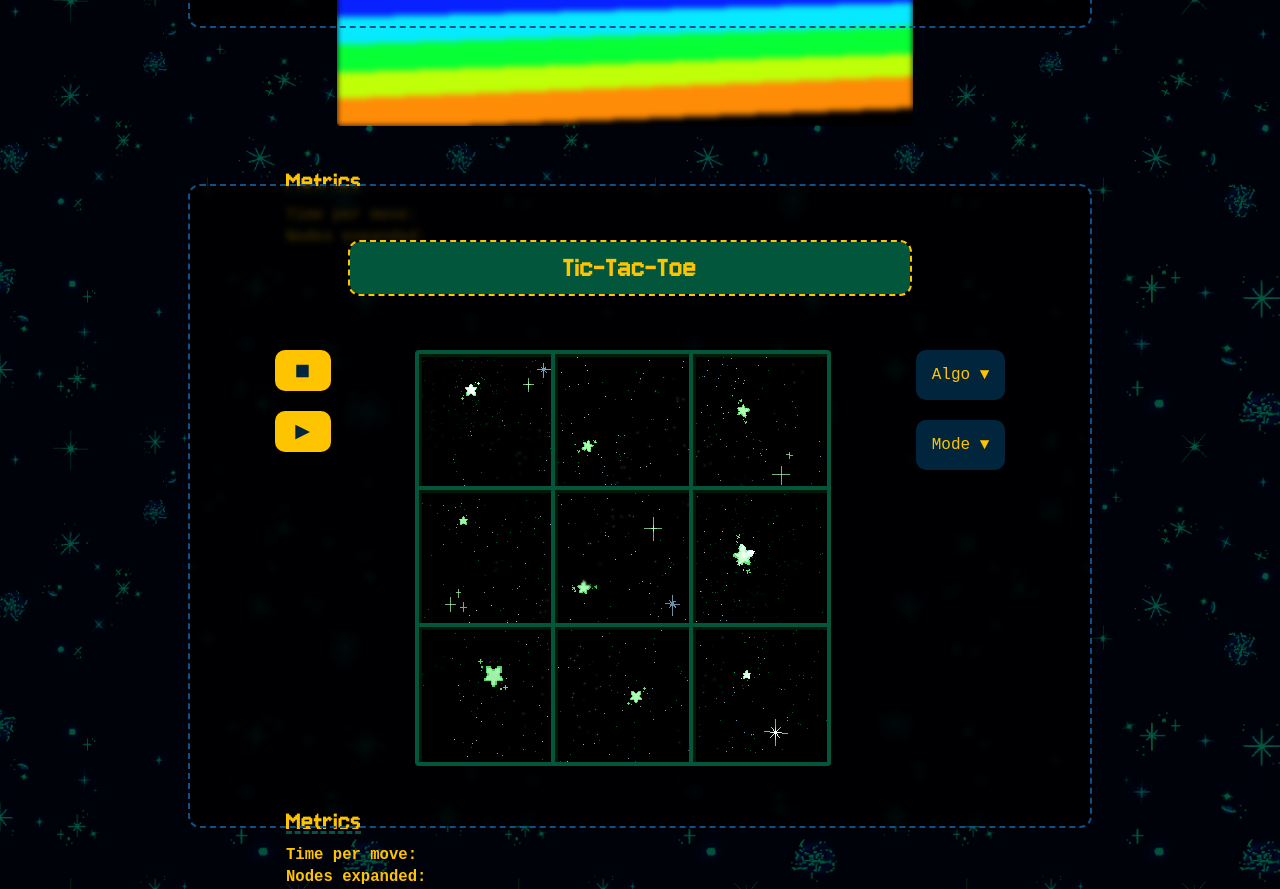
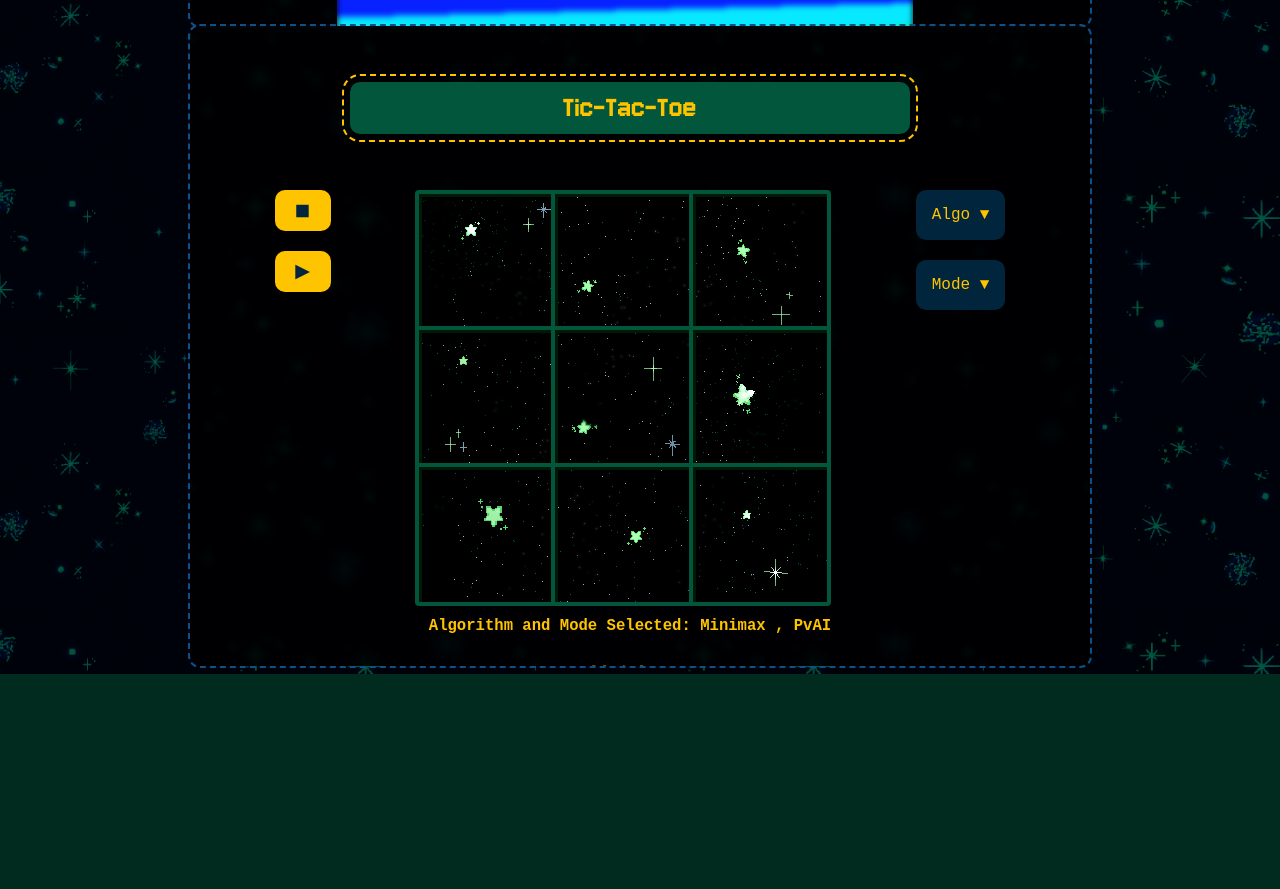
Before and after one commit to sammilo/GameSolver, a React (Vite) app: page / in a window 1280 px wide. Shown: the part 780-1669 px from the top of the page. After the commit the page ends 1454 px from the top, so only its background shows below. Built offline with nearby package versions, Linux system fonts and the light colour scheme.

Commit message:
CSS: Fixed spacing and alignment issues on different screens FEAT: Added all button and drop-down functionarily, and expanded on the solution algorithms.

```diff
--- a/src/App.css
+++ b/src/App.css
@@ -25,8 +25,7 @@
 .containers-wrapper {
   display: flex;
   flex-direction: row;
-  justify-content: space-around;
-  gap: 160px;
+  justify-content: space-evenly;
   align-items: center;
   flex-wrap: wrap;
 }
@@ -80,6 +79,7 @@ h2 {
   margin: 56px 180px 56px 160px;
   opacity: 1;
   outline: 2px dashed #ffc400;
+  outline-offset: 6px;
   border-radius: 10px;
   padding: 10px;
   font-size: 2.0em;
@@ -93,8 +93,9 @@ h3 {
   font-size: 1.8em;
   text-decoration: underline;
   text-decoration-color: #02563C;
-  text-decoration-style:dashed;
-  margin: 24px 0px 8px 0px;
+  text-decoration-style: dashed;
+  text-align: center;
+  margin: 20px 20px 0px 0px;
 }
 /* Subtitles (selection boxes and metrics text) */
 p {
@@ -103,7 +104,8 @@ p {
   font-size: 1.2em;
   font-weight: bolder;
   line-height: 1.4;
-  margin: 0px 0px 0px 0px;
+  text-align: center;
+  margin: 10px 20px 0px 0px;
 }
 
 /* Button styles */
@@ -126,9 +128,11 @@ button:hover {
 .game-container {
   display: flex;
   flex-direction: column;
+  flex: 1 1 auto;
   height: 100%;
   min-width: 840px;
   width: 100%;
+  overflow-y: hidden;
 }
 /* Buttons, visualization, and selection boxes */
 .visual-btns-container {
@@ -147,7 +151,6 @@ button:hover {
 .metrics-container {
   display: flex;
   flex-direction: column;
-  margin: 16px 0px 0px 96px;
 }
 .metrics {
   display: flex;
--- a/src/App.jsx
+++ b/src/App.jsx
@@ -2,10 +2,21 @@ import { useRef, useState } from 'react'
 import defaultPuzzleImage from './assets/default_puzzle.png'
 import './App.css'
 
-// Main App component, renders the games and metrics, and runs search algorithms
+/* Main App component, renders the games and metrics, and runs search algorithms. */
 export default function App() {
+  // Use states and file ref for 8-puzzle
+  const fileInputRef = useRef(null)
   const [puzzleImage, setPuzzleImage] = useState(defaultPuzzleImage)
-  const fileInputRef = useRef(null)
+  const [puzzleAlgo, setPuzzleAlgo] = useState("BFS")
+  const [puzzleMode, setPuzzleMode] = useState("Player")
+  const [puzzleData, setPuzzleData] = useState([[1,2,3],[4,5,6],[7,8,0]])
+
+  // Use states for tictactoe puzzle
+  const [ticTacToeAlgo, setTicTacToeAlgo] = useState("Minimax")
+  const [ticTacToeMode, setTicTacToeMode] = useState("PvAI")
+  const [ticTacToeData, setTicTacToeData] = useState([[0,0,0],[0,0,0],[0,0,0]])
+
+  const [displaySelections, setDisplaySelections] = useState(null)
 
   /* Handle the image upload, image rezising, and imapge update for the 8-puzzle. */
   const handleUploadImage = async(imgFile) => {
@@ -26,6 +37,7 @@ export default function App() {
       image.src = imgURL
     })
 
+    // Reize/crop uploaded image so that it's always 576x576 without stretching
     const canvas = document.createElement('canvas')
     canvas.width = 576
     canvas.height = 576
@@ -53,9 +65,8 @@ export default function App() {
 
             <div className="btn-group">
               <button className="reset-button">◼</button>
-              <button className="solve-button">▶︎</button>
+              <button className="solve-button" onClick={() => handleSolveClick(puzzleAlgo, puzzleMode, puzzleData)}>▶︎</button>
               <button className="upload-img-button" onClick={() => fileInputRef.current?.click()}>🖿</button>
-
               <button className="remove-img-button" onClick={() => setPuzzleImage(defaultPuzzleImage)}>✖</button>
             </div>
 
@@ -66,28 +77,31 @@ export default function App() {
               <div className="dropdown-container">
                 <button className="dropdown-btn">Algo ▼</button>
                 <div className="dropdown">
-                  <div className="dropdown-option">BFS</div>
-                  <div className="dropdown-option">Dijkstra</div>
-                  <div className="dropdown-option">A*</div>
+                  <div className="dropdown-option" onClick={() => setPuzzleAlgo("BFS")}>BFS</div>
+                  <div className="dropdown-option" onClick={() => setPuzzleAlgo("Dijkstra")}>Dijkstra</div>
+                  <div className="dropdown-option" onClick={() => setPuzzleAlgo("A*")}>A*</div>
                 </div>
               </div>
               <div className="dropdown-container">
                 <button className="dropdown-btn">Mode ▼</button>
                 <div className="dropdown">
-                  <div className="dropdown-option">Player Solves</div>
-                  <div className="dropdown-option">AI Solves</div>
+                  <div className="dropdown-option" onClick={() => setPuzzleMode("Player")}>Player Solves</div>
+                  <div className="dropdown-option" onClick={() => setPuzzleMode("AI")}>AI Solves</div>
                 </div>
               </div>
             </div>
           </div>
 
+          <p> Algorithm and Mode Selected: {puzzleAlgo} , {puzzleMode}</p>
+
           <div className="metrics-container">
             <h3>Metrics</h3>
             <div className="metrics">
-              <p>Time per move:</p>
-              <p>Nodes expanded:</p>
+              <p>Time per move: </p>
+              <p>Nodes expanded: </p>
             </div>
           </div>
+
         </div>
       </div>
       <div className="main-container">
@@ -98,7 +112,7 @@ export default function App() {
 
             <div className="btn-group">
               <button className="reset-button">◼</button>
-              <button className="solve-button">▶︎</button>
+              <button className="solve-button" onClick={() => handleSolveClick(ticTacToeAlgo, ticTacToeMode, ticTacToeData)}>▶︎</button>
             </div>
 
             <div className="tictactoe-placeholder"></div>
@@ -107,25 +121,28 @@ export default function App() {
               <div className="dropdown-container">
                 <button className="dropdown-btn">Algo ▼</button>
                 <div className="dropdown">
-                  <div className="dropdown-option">Minimax</div>
-                  <div className="dropdown-option">Alpha-Beta</div>
+                  <div className="dropdown-option" onClick={() => setTicTacToeAlgo("Minimax")}>Minimax</div>
+                  <div className="dropdown-option" onClick={() => setTicTacToeAlgo("AlphaBeta")}>Alpha-Beta</div>
                 </div>
               </div>
               <div className="dropdown-container">
                 <button className="dropdown-btn">Mode ▼</button>
                 <div className="dropdown">
-                  <div className="dropdown-option">Player vs AI</div>
-                  <div className="dropdown-option">AI vs AI</div>
+                  <div className="dropdown-option" onClick={() => setTicTacToeMode("PvsAI")}>Player vs. AI</div>
+                  <div className="dropdown-option" onClick={() => setTicTacToeMode("AIvsAI")}>AI vs. AI</div>
                 </div>
               </div>
             </div>
           </div>
 
+          <p> Algorithm and Mode Selected: {ticTacToeAlgo} , {ticTacToeMode}</p>
+
           <div className="metrics-container">
             <h3>Metrics</h3>
             <div className="metrics">
-              <p>Time per move:</p>
-              <p>Nodes expanded:</p>
+              <p>Time per move: </p>
+              <p>Nodes expanded: </p>
+              <p>Puning efficiency: </p>
             </div>
           </div>
         </div>
@@ -135,30 +152,29 @@ export default function App() {
   )
 }
 
-function handleReset(game) {
-  // Reset the game state
-}
-
-function handleSolve(game, algorithm, data) {
+function handleSolveClick(algo, mode, data) {
   // Run the selected search algorithm on the selected game
-  if (game === 'puzzle') {
-    if (algorithm === 'BFS') {
+  if (mode === "Player") {
+    //solvePlayer(data)
+  }
+  if (mode === "AI") {
+    if (algo === 'BFS') {
       BFS(data)
-    } else if (algorithm === 'Dijkstra') {
+    } else if (algo === 'Dijkstra') {
       Dijkstra(data)
-    } else if (algorithm === 'A*') {
+    } else {
       AStar(data)
     }
-  } else if (game === 'tictactoe') {
-    if (algorithm === 'Minimax') {
-      Minimax(data)
-    } else if (algorithm === 'Alpha-Beta') {
-      AlphaBeta(data)
+  }
+
+  if (mode === "PvsAI" || mode === "AIvsAI") {
+    if (algo === 'Minimax') {
+      Minimax(mode, data)
+    } else {
+      AlphaBeta(mode, data)
     }
   }
 }
-
-
 
 function BFS(data) {
   // Implement BFS algorithm to solve the puzzle
```
